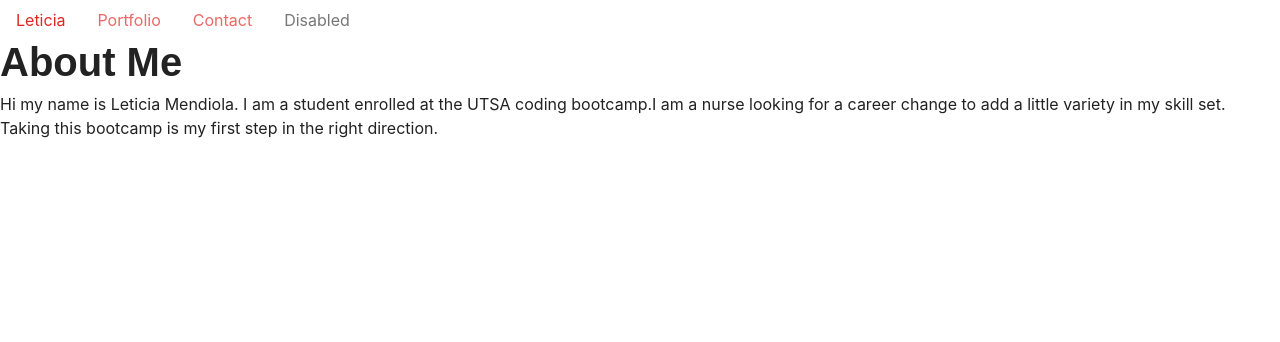
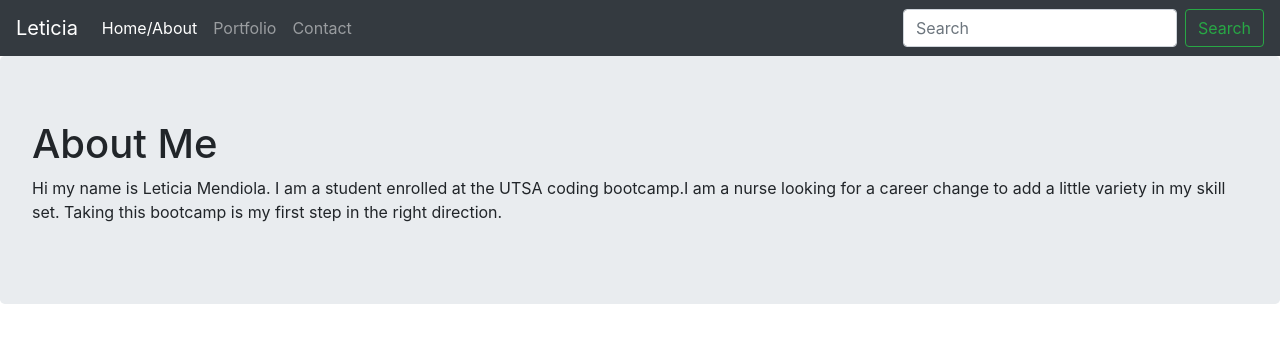
Before and after one commit to Leticia-Mendiola/Responsive-Portfolio, a plain HTML site: page index.html in a window 1280 px wide. Drawn offline with nearby package versions, Linux system fonts and the light colour scheme; a web font is replaced by a local one.

Commit message:
finally fixed CSS styling in index.html

```diff
--- a/index.html
+++ b/index.html
@@ -1,48 +1,45 @@
 <!DOCTYPE html>
 <html lang="en">
-<head>
+  <head>
     <meta charset="UTF-8">
     <meta name="viewport" content="width=device-width, initial-scale=1.0">
     <title>Document</title>
-    <!-- <link rel="stylesheet" href="https://stackpath.bootstrapcdn.com/bootswatch/4.5.2/journal/bootstrap.min.css" -->
-    <!-- integrity="sha384-Vkoo8x4CGsO3+Hhxv8T/Q5PaXtkKtu6ug5TOeNV6gBiFeWPGFN9MuhOf23Q9Ifjh" -->
-    <!-- crossorigin="anonymous" -->
-    <!-- /> -->
-    <link rel="stylesheet" type="text/css" href="bootstrap.min.css">
+    <link
+    rel="stylesheet"
+    href="https://stackpath.bootstrapcdn.com/bootstrap/4.4.1/css/bootstrap.min.css"
+    integrity="sha384-Vkoo8x4CGsO3+Hhxv8T/Q5PaXtkKtu6ug5TOeNV6gBiFeWPGFN9MuhOf23Q9Ifjh"
+    crossorigin="anonymous"
+  />
 </head>
 <body>
-  <nav class="nav">
-    <a class="nav-link active" aria-current="page" href="#">Leticia</a>
-    <a class="nav-link" href="portfolio.html">Portfolio</a>
-    <a class="nav-link" href="contact.html">Contact</a>
-    <a class="nav-link disabled" href="#" tabindex="-1" aria-disabled="true">Disabled</a>
-  </nav>
-  <!-- <nav class="navbar navbar-expand-lg navbar-dark bg-dark"> -->
-        <!-- <a class="navbar-brand" href="#">Leticia</a> -->
-        <!-- <button class="navbar-toggler" data-toggle="collapse" data-target="#navbarSupportedContent" aria-controls="navbarSupportedContent" aria-expanded="false" aria-label="Toggle navigation"> -->
-          <!-- <span class="navbar-toggler-icon"></span> -->
-        <!-- </button> -->
+    <nav class="navbar navbar-expand-lg navbar-dark bg-dark">
+        <a class="navbar-brand" href="#">Leticia</a>
+        <button class="navbar-toggler" data-toggle="collapse" data-target="#navbarSupportedContent" aria-controls="navbarSupportedContent" aria-expanded="false" aria-label="Toggle navigation">
+          <span class="navbar-toggler-icon"></span>
+        </button>
 
-        <!-- <div class="collapse navbar-collapse" id="navbarSupportedContent"> -->
-          <!-- <ul class="navbar-nav mr-auto"> -->
-            <!-- <li class="nav-item active"> -->
-              <!-- <a class="nav-link" href="index.html">Home/About<span class="sr-only">(current)</span></a> -->
-            <!-- </li> -->
-            <!-- <li class="nav-item"> -->
-              <!-- <a class="nav-link" href="portfolio.html">Portfolio</a> -->
-            <!-- </li> -->
-            <!-- <li class="nav-item"> -->
-              <!-- <a class="nav-link" href="contact.html">Contact</a> -->
-            <!-- </li> -->
-          <!-- </ul> -->
-          <!-- <form class="form-inline my-2 my-lg-0"> -->
-            <!-- <input class="form-control mr-sm-2" type="search" placeholder="Search" aria-label="Search"> -->
-            <!-- <button class="btn btn-outline-success my-2 my-sm-0" type="submit">Search</button> -->
-          <!-- </form> -->
-        <!-- </div> -->
-      <!-- </nav> -->
-
+        <div class="collapse navbar-collapse" id="navbarSupportedContent">
+          <ul class="navbar-nav mr-auto">
+            <li class="nav-item active">
+              <a class="nav-link" href="index.html">Home/About<span class="sr-only">(current)</span></a>
+            </li>
+            <li class="nav-item">
+              <a class="nav-link" href="portfolio.html">Portfolio</a>
+            </li>
+            <li class="nav-item">
+              <a class="nav-link" href="contact.html">Contact</a>
+            </li>
+          </ul>
+          <form class="form-inline my-2 my-lg-0">
+            <input class="form-control mr-sm-2" type="search" placeholder="Search" aria-label="Search">
+            <button class="btn btn-outline-success my-2 my-sm-0" type="submit">Search</button>
+          </form>
+        </div>
+      </nav>
+    <div class="jumbotron">
     <h1>About Me</h1>
     <p>Hi my name is Leticia Mendiola. I am a student enrolled at the UTSA coding bootcamp.I am a nurse looking for a career change to add a little variety in my skill set. Taking this bootcamp is my first step in the right direction. </p>
+    </div>
+  </div>
 </body>
 </html>
```
